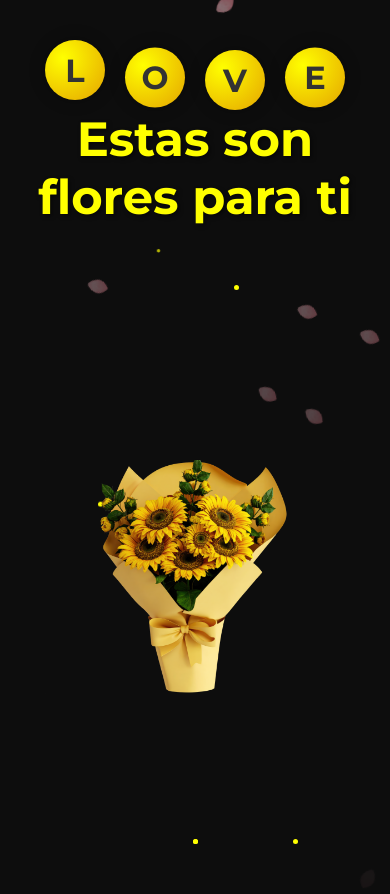
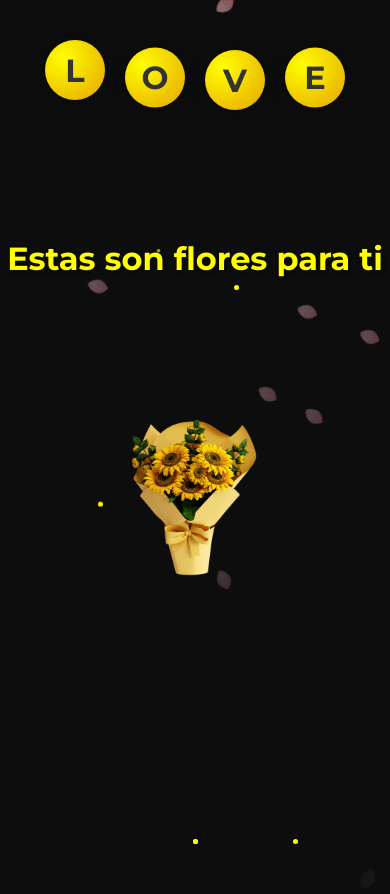
Before and after one commit to ByBennett/Flores-para-abi-3, a plain HTML site: page index.html in a window 390 px wide. Shown: the top 894 px of the page. Drawn offline with Linux system fonts and the light colour scheme.

Commit message:
Update style.css

```diff
--- a/style.css
+++ b/style.css
@@ -92,7 +92,6 @@ body {
     50% { transform: translateY(-20px); }
 }
 
-/* 🎇 CÓDIGO FINAL PARA LOS FUEGOS ARTIFICIALES 🎆 */
 .firework {
     position: absolute;
     width: 5px;
@@ -136,7 +135,6 @@ body {
     100% { transform: translate(-50%, -50%) scale(1); opacity: 0; }
 }
 
-/* 🌸 CÓDIGO FINAL DE LOS PÉTALOS 🌸 */
 .petalo {
     position: absolute;
     width: 25px;
@@ -157,3 +155,17 @@ body {
 .contenedor:hover .mensaje {
     opacity: 1;
 }
+
+@media (max-width: 600px) {
+    .titulo-amor {
+        font-size: 2em;
+    }
+
+    .mensaje {
+        font-size: 1.5em;
+    }
+
+    .flores {
+        width: 200px;
+    }
+}
```
